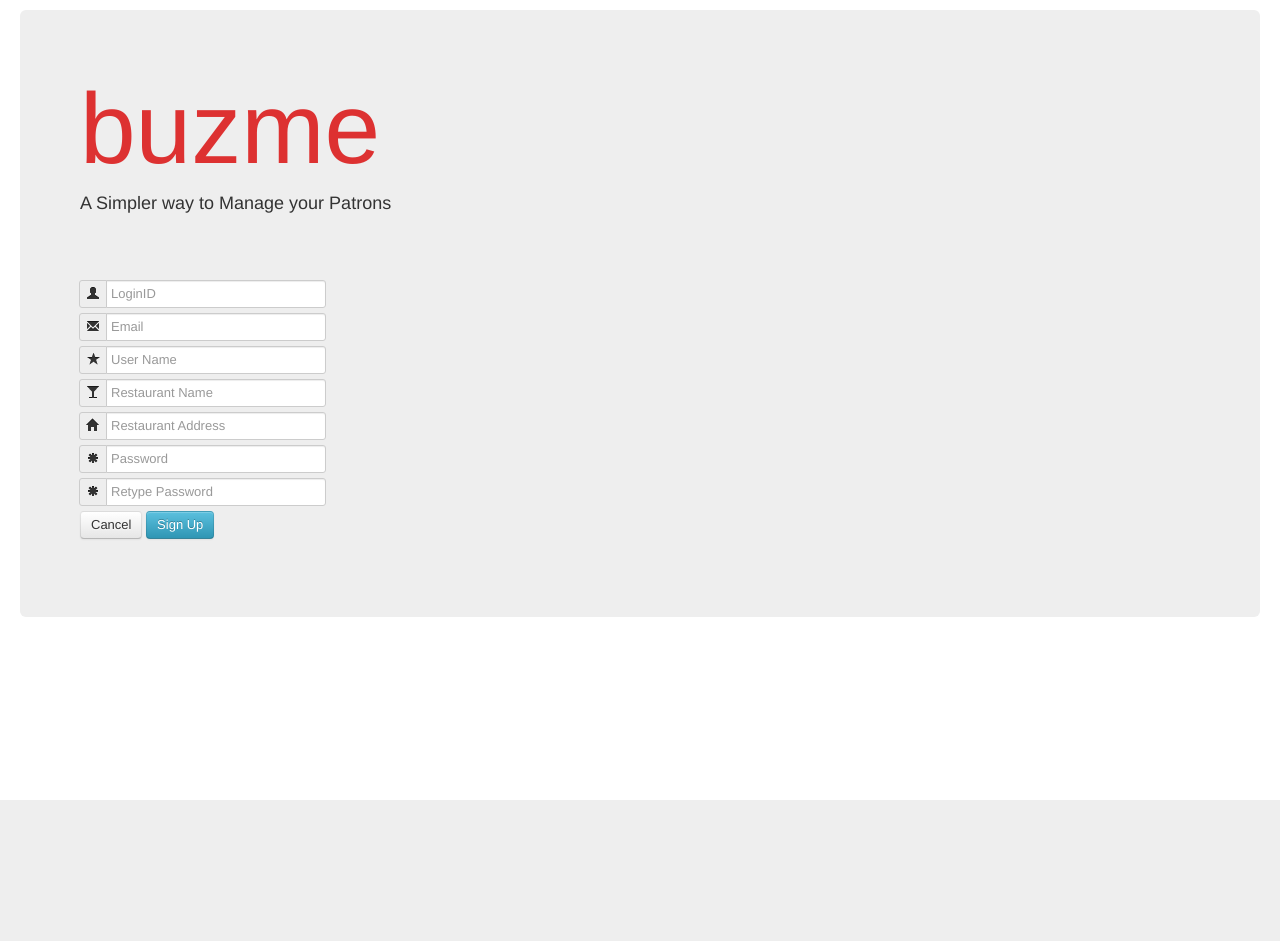
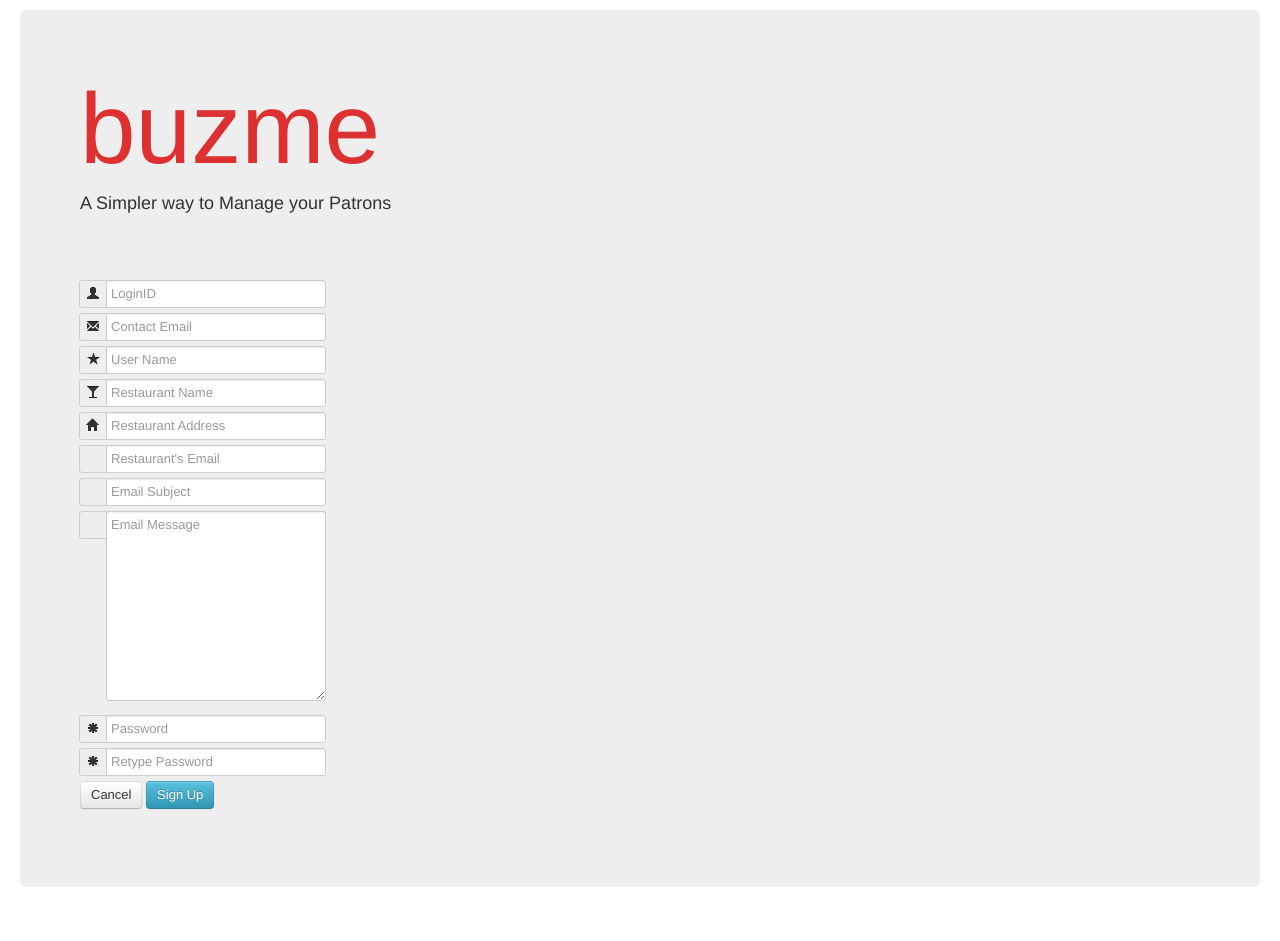
Before and after one commit to bharathi2011/BuzMe, a Django app: page /signup/ in a window 1280 px wide. Shown: the top 941 px of the page. Before the commit the page ends 800 px from the top, so only its background shows below. Run offline with Django 3.2, Linux system fonts and the light colour scheme; parts of the project's set-up code (start-up, migrations or seed data) failed here and were passed over; some libraries are stand-ins or nearby versions.

Commit message:
Added e-mail as a communication option. When summoning, BuzMe will try to use both SMS and e-mail as have been specified.

```diff
--- a/src/buzme/views.py
+++ b/src/buzme/views.py
@@ -1,6 +1,7 @@
 # Create your views here.
 from django.shortcuts import render, render_to_response, get_object_or_404, redirect
 from django.http import HttpResponse
+from django.core.mail import send_mail
 from models import Customer, WaitList, Restaurant, RestaurantAdmin, RecentActivity, ArchiveTag, Analytics
 from django.contrib import auth
 from django.views.decorators.csrf import csrf_protect
@@ -19,6 +20,7 @@ from django_mobile import get_flavour
 from validators import valid_customer_creation_parameters
 from django import forms
 from django.contrib.localflavor.us.forms import USPhoneNumberField
+from subprocess import Popen, PIPE
 
 
 viewlog = open("views.log","wb")
@@ -41,25 +43,42 @@ class UTC(tzinfo):
 class AddPatronForm(forms.Form):
     name        = forms.CharField(label="icon-user", max_length=30,
                                   widget=forms.TextInput(attrs={'placeholder': 'Patron Name'}))
-    phone       = USPhoneNumberField(label="icon-iphone",
-                                   widget=forms.TextInput(attrs={'placeholder': 'Phone Number'}))
     party_size  = forms.IntegerField(label="icon-group", min_value=1, max_value=100,
                                    widget=forms.TextInput(attrs={'placeholder': 'Party Size'}))
-    #email       = forms.EmailField(label="icon-envelope",
-    #                               widget=forms.TextInput(attrs={'placeholder': 'Email'}))
+    phone       = USPhoneNumberField(label="icon-iphone",
+                                   widget=forms.TextInput(attrs={'placeholder': 'Phone Number'}),
+                                   required=False)
+    email       = forms.EmailField(label="icon-envelope",
+                                   widget=forms.TextInput(attrs={'placeholder': 'Email'}),
+                                   required=False)
+    def clean(self):
+        cleaned_data = super(AddPatronForm, self).clean()
+        phone = cleaned_data.get("phone")
+        email = cleaned_data.get("email")
+        if (not phone) and (not email):
+           raise forms.ValidationError("Either a phone number or an e-mail address is required.")
+        return cleaned_data
 
 
 class UpdateProfileForm(forms.Form):
     username    = forms.CharField(label="icon-user", max_length=30,
                                   widget=forms.TextInput(attrs={'placeholder': 'LoginID'}))
     email       = forms.EmailField(label="icon-envelope",
-                                   widget=forms.TextInput(attrs={'placeholder': 'Email'}))
+                                   widget=forms.TextInput(attrs={'placeholder': 'Contact Email'}))
     nickname    = forms.CharField(label="icon-star", max_length=30,
                                   widget=forms.TextInput(attrs={'placeholder': 'User Name'}))
     restname    = forms.CharField(label="icon-glass",
                                   widget=forms.TextInput(attrs={'placeholder': 'Restaurant Name'}))
     restcontact = forms.CharField(label="icon-home",
                                   widget=forms.TextInput(attrs={'placeholder': 'Restaurant Address'}))
+    email_from    = forms.EmailField(label="",
+                                   widget=forms.TextInput(attrs={'placeholder': 'Restaurant\'s Email'}))
+    email_subject = forms.CharField(label="",
+                                  widget=forms.TextInput(attrs={'placeholder': 'Email Subject'}))
+    email_message = forms.CharField(label="",
+                                  widget=forms.Textarea(attrs={'placeholder': 'Email Message'}))
+
+
 class SignupProfileForm(UpdateProfileForm):
     password    = forms.CharField(label="icon-asterisk", max_length=30,
                                   widget=forms.PasswordInput(attrs={'placeholder': 'Password'}))
@@ -93,19 +112,62 @@ def checkin_customer(request, customer_id):
 @login_required(login_url='/')
 def summon_customer(request, customer_id):
     c = get_object_or_404(Customer, pk=customer_id)
-    if (not c.phone) or (c.phone is ""):
-        request.session['err_msg'] = "PLEASE SUMMON %s, PARTY OF %d YOURSELF. They did not leave a phone number." % (c.name, c.party_size)
+    has_phone = c.phone and (not c.phone == "")
+    has_email = c.email and (not c.email == "")
+    phone_failed = False
+    email_failed = False
+    if (not has_phone) and (not has_email):
+        request.session['err_msg'] = "PLEASE SUMMON %s, PARTY OF %d YOURSELF. They did not leave a phone number or e-mail address." % (c.name, c.party_size)
         return set_customer_status(request, customer_id, Customer.CUSTOMER_STATUS.SUMMON_FAILED)
-    else:
-        client = TwilioRestClient()
+
+    if (has_phone):
+        if c.is_test():
+            request.session['test_sms_msg'] = "Hello %s. Your table at %s is ready. Please come by." % (c.name, c.waitlist.restaurant.name)
+        else:
+            client = TwilioRestClient()
+            try:
+                client.sms.messages.create(to=c.phone, from_="+14086001289",
+                                           body="Hello %s. Your table at %s is ready. Please come by." % (c.name, c.waitlist.restaurant.name))
+            except TwilioRestException:
+                phone_failed = True
+                return set_customer_status(request, customer_id, Customer.CUSTOMER_STATUS.SUMMON_FAILED)
+
+    if (has_email):
         try:
-            client.sms.messages.create(to=c.phone, from_="+14086001289",
-                                       body="Hello %s. Your table at %s is ready. Please come by." % (c.name, c.waitlist.restaurant.name))
-        except TwilioRestException:
-            request.session['err_msg'] = "PLEASE SUMMON %s, PARTY OF %d YOURSELF. The phone number they left was invalid." % (c.name, c.party_size)
-            return set_customer_status(request, customer_id, Customer.CUSTOMER_STATUS.SUMMON_FAILED)
+            r = request.user.restaurantAdminUser.restaurant
+            if c.is_test():
+                request.session['test_email_msg'] = r.email_message.replace("[CUSTOMER]", c.name)
+            else:
+                send_mail(
+                    r.email_subject,
+                    r.email_message.replace("[CUSTOMER]", c.name),
+                    r.email_from,
+                    [c.email],
+                    fail_silently=False
+                )
+                log ("sent mail to %s from %s" % (c.email, r.email_from))
+        except Exception as e:
+            if c.is_test():
+                print e
+            else:
+                log(e)
+            email_failed = True
 
+    total_failure = ((not has_phone) or (has_phone and phone_failed)) and ((not has_email) or (has_email and email_failed))
+    err_msg = ""
+    if total_failure:
+        err_msg = "PLEASE SUMMON %s, PARTY OF %d YOURSELF." % (c.name, c.party_size)
+    if phone_failed:
+        err_msg += " The phone number they left was invalid."
+    if email_failed:
+        err_msg += " The e-mail failed to send."
+    if err_msg != "":
+        request.session['err_msg'] = err_msg # show error messages for failed modes of communication even on success
+
+    if total_failure:
+        return set_customer_status(request, customer_id, Customer.CUSTOMER_STATUS.SUMMON_FAILED)
     return set_customer_status(request, customer_id, Customer.CUSTOMER_STATUS.SUMMONED)
+
 
 @login_required(login_url='/')
 def remove_customer(request, customer_id):
@@ -155,7 +217,7 @@ def signin_new(request):
 
     if username and password:
         user = auth.authenticate(username=username, password=password)
-        if (user is None):
+        if (user == None):
             failmsg = 'Authentication failed'
         elif user.is_active:
             auth.login(request, user)
@@ -180,6 +242,9 @@ def signup(request):
         nname = form.cleaned_data['nickname']
         rname = form.cleaned_data['restname']
         rcinfo = form.cleaned_data['restcontact']
+        email_from = form.cleaned_data['email_from']
+        email_subject = form.cleaned_data['email_subject']
+        email_message = form.cleaned_data['email_message']
     else:
         return render_to_response('buzme/login_page.html',
                                   {'signupFormObj':form, 'signup_view':'yes'},
@@ -210,7 +275,8 @@ def signup(request):
             break
 
     img.save("buzme/static/qrcodes/%s" % (fname))
-    r = Restaurant(name=rname, contactinfo=rcinfo, client_gmt_offset=0, qrfile=fname)
+    r = Restaurant(name=rname, contactinfo=rcinfo, client_gmt_offset=0, qrfile=fname,
+                   email_from=email_from, email_subject=email_subject, email_message=email_message)
     r.save()
     ra = RestaurantAdmin(nick=nname, adminuser=u, restaurant=r)
     ra.save()
@@ -229,13 +295,7 @@ def update_profile(request):
     if (get_flavour() == "mobile"):
         tfile = 'buzme/m_restaurant_queue.html'
 
-    if form.is_valid():
-        #uname  = form.cleaned_data['username']
-        uemail = form.cleaned_data['email']
-        nname  = form.cleaned_data['nickname']
-        rcinfo = form.cleaned_data['restcontact']
-        rname  = form.cleaned_data['restname']
-    else:
+    if not form.is_valid():
         return render(request, tfile, {
          'waitlist':r.waitlists.all()[0],
          'modal_view':'update_profile',
@@ -245,12 +305,13 @@ def update_profile(request):
          'err_msg':"error updating profile"
           })
 
-
-
-    ra.nick = nname;
-    r.contactinfo = rcinfo;
-    r.name = rname;
-    u.email = uemail;
+    ra.nick = form.cleaned_data['nickname']
+    r.contactinfo = form.cleaned_data['restcontact']
+    r.name = form.cleaned_data['restname']
+    r.email_from = form.cleaned_data['email_from']
+    r.email_subject = form.cleaned_data['email_subject']
+    r.email_message = form.cleaned_data['email_message']
+    u.email = form.cleaned_data['email']
     r.save();
     ra.save();
     u.save();
@@ -266,15 +327,14 @@ def waitlist(request, datetag):
             name       = patron_form.cleaned_data['name']
             party_size = patron_form.cleaned_data['party_size']
             phone      = patron_form.cleaned_data['phone']
+            email      = patron_form.cleaned_data['email']
             rstrnt = request.user.restaurantAdminUser.restaurant
             wl = rstrnt.waitlists.all()[0]
-            c = Customer(name=name, party_size=party_size, phone=phone, waitlist=wl, dateTag="current")
+            c = Customer(name=name, party_size=party_size, phone=phone, email=email, waitlist=wl, dateTag="current")
             c.save()
             ract = RecentActivity(activity=Customer.CUSTOMER_STATUS.WAITING, customer=c, restaurant=wl.restaurant, dateTag="current")
             ract.save()
             patron_form = AddPatronForm()
-#        else:
-#            request.session['err_msg'] = "please correct add patron input"
     else:
         patron_form = AddPatronForm()
 
@@ -282,6 +342,8 @@ def waitlist(request, datetag):
     if 'err_msg' in request.session:
         err_msg = request.session['err_msg']
         del request.session['err_msg']
+        if err_msg == "":
+            err_msg = None
     rstrnt = request.user.restaurantAdminUser.restaurant
     wl = rstrnt.waitlists.all()[0]
     form = UpdateProfileForm({
@@ -290,6 +352,9 @@ def waitlist(request, datetag):
             'nickname': request.user.restaurantAdminUser.nick,
             'restname': rstrnt.name,
             'restcontact': rstrnt.contactinfo,
+            'email_from': rstrnt.email_from,
+            'email_subject': rstrnt.email_subject,
+            'email_message': rstrnt.email_message,
        })
     form.fields['username'].widget.attrs['readonly'] = True
 
@@ -335,8 +400,8 @@ def waitlist(request, datetag):
         patron_form.fields['name'].widget.attrs['class'] = "input-medium"
         patron_form.fields['phone'].widget.attrs['class'] = "input-small"
         patron_form.fields['party_size'].widget.attrs['class'] = "input-mini"
+        patron_form.fields['email'].widget.attrs['class'] = "input-small"
 
-    log("rendering waitlist")
     return render(request, tfile, {
          'waitlist':rstrnt.waitlists.all()[0],
          'restaurant':rstrnt,
--- a/src/website/settings.py
+++ b/src/website/settings.py
@@ -173,3 +173,6 @@ FIXTURE_DIRS = (
 
 os.environ['TWILIO_ACCOUNT_SID'] = 'ACd63edff0ca364ad5b63ebc66c3d3c0b5'
 os.environ['TWILIO_AUTH_TOKEN'] = 'fd1fd8c833d3514efaefe57192343675'
+
+EMAIL_HOST = '127.0.0.1'
+EMAIL_PORT = 25
```
Also changed, not shown: src/buzme/models.py (+7 -0 lines), src/buzme/tests.py (+36 -4 lines), src/website/templates/buzme/restaurant_queue.html (+8 -3 lines).
